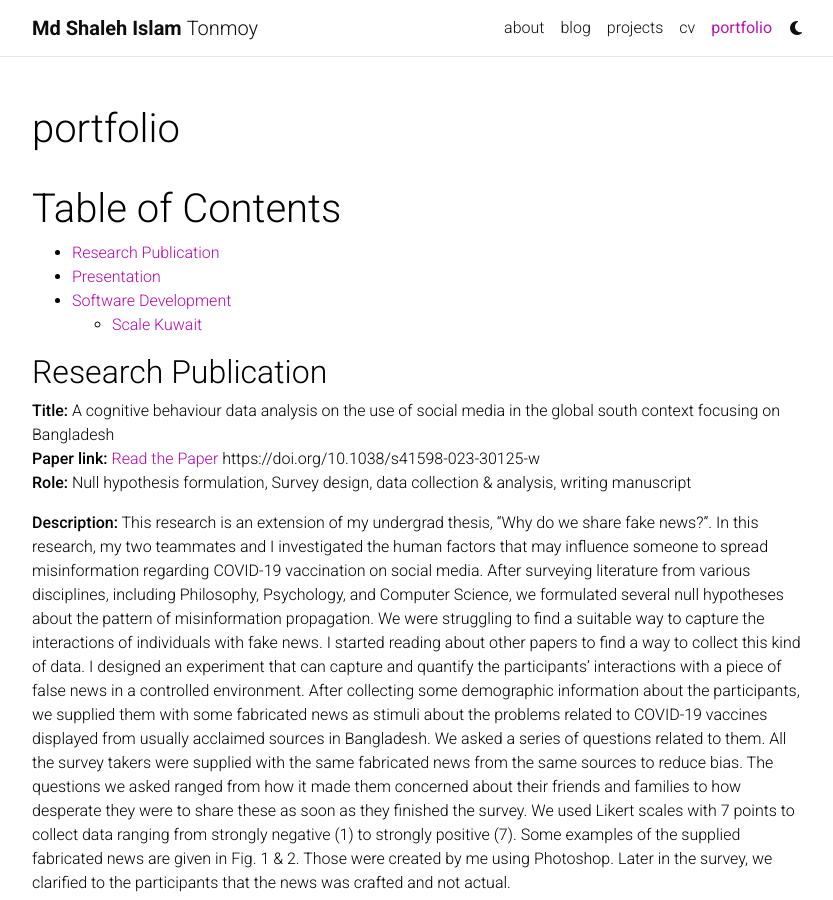
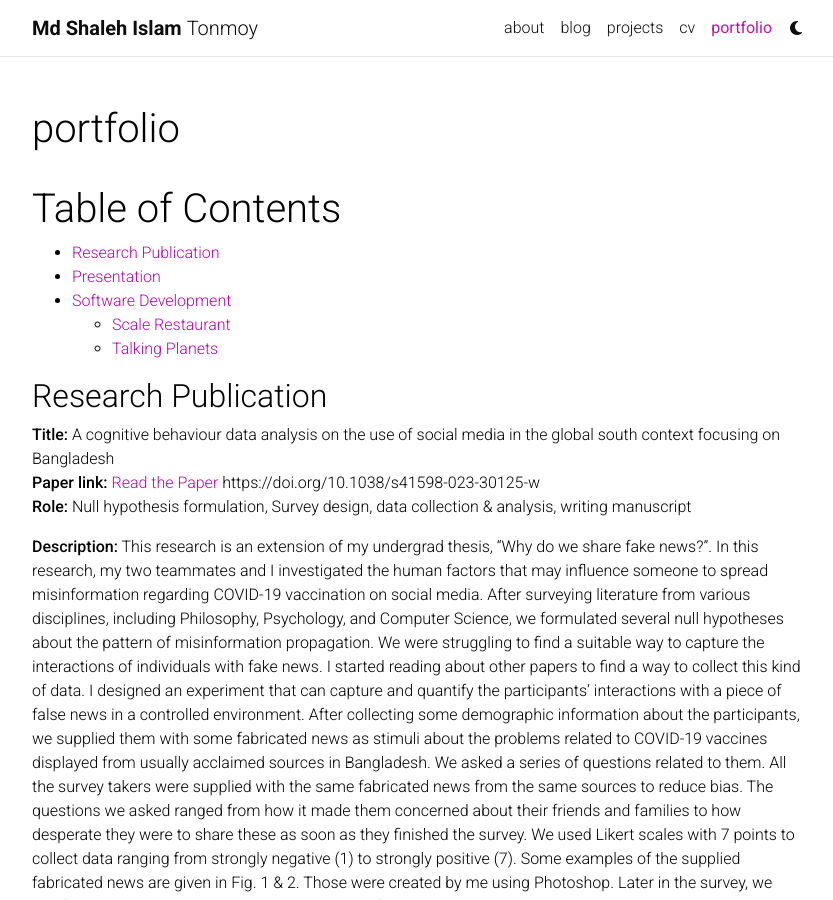
Before and after one commit to tontus/tontus.github.io, a Jekyll site: the page built from _pages/portfolio.md, in a window 1280 px wide and 900 px high. Shown: the whole window, without its empty margins (223-1056 px from the left). Built offline with Jekyll 4.4.1, drawn with Linux system fonts in a browser that asks for light colours; full-size pictures stand in for the smaller copies a plugin makes; comment, search, counter and statistics services are not loaded; a style sheet for code colours, icons or effects is not loaded.

Commit message:
Add Scale Restaurant and Talking Planets to software development section

```diff
--- a/_pages/portfolio.md
+++ b/_pages/portfolio.md
@@ -11,7 +11,8 @@ nav_order: 7
 - [Research Publication](#research-publication)
 - [Presentation](#presentation)
 - [Software Development](#software-development)
-  - [Scale Kuwait](#scale-kuwait)
+  - [Scale Restaurant](#scale-restaurant)
+  - [Talking Planets](#talking-planets)
 
 ## Research Publication
 
@@ -93,8 +94,8 @@ More about the presentation can be found [here](https://drive.google.com/file/d/
 
 We used Flutter to build the apps. Custom-trained DialogFlow was used for chatting with planets. This app supports Bengali and English, and we plan to include more languages. Custom-made graphics and animations made the app enjoyable to our target audiences. We received Astronomy for Development Grants funded by the Office of Astronomy for Development of the International Astronomical Union for this project.
 
-<div style="text-align: center; height: 100px;">
+<div style="text-align: center;">
 
-{% include video.html path="assets/video/portfolio/fig5.mp4" class="img-fluid rounded z-depth-1" controls=true autoplay=true caption="Fig 5: Talking Planets app" %}
+{% include video.html path="assets/video/portfolio/fig5.mp4" class="img-fluid rounded z-depth-1" controls=true autoplay=true max-height="250px" caption="Fig 5: Talking Planets app" %}
 
 </div>
```
